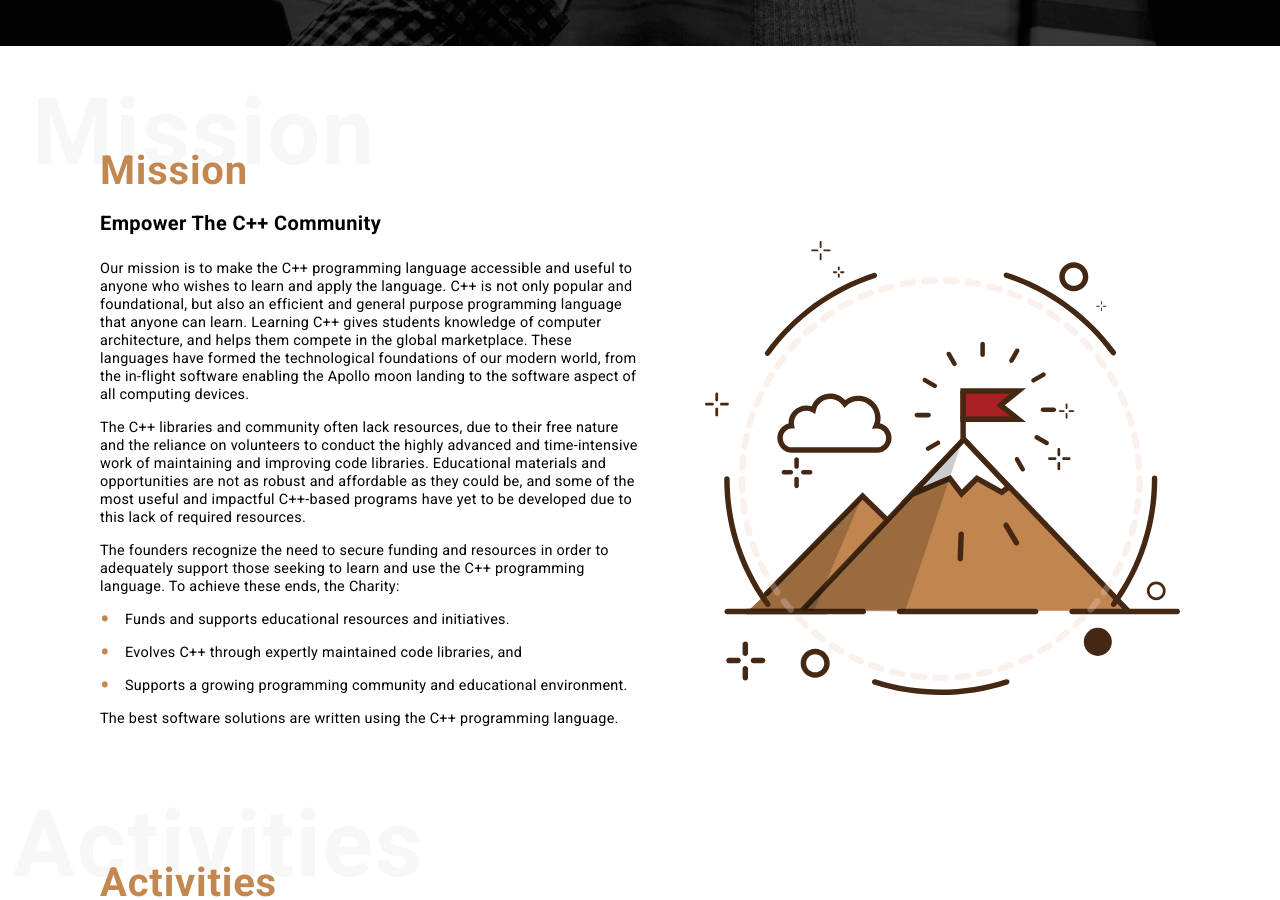
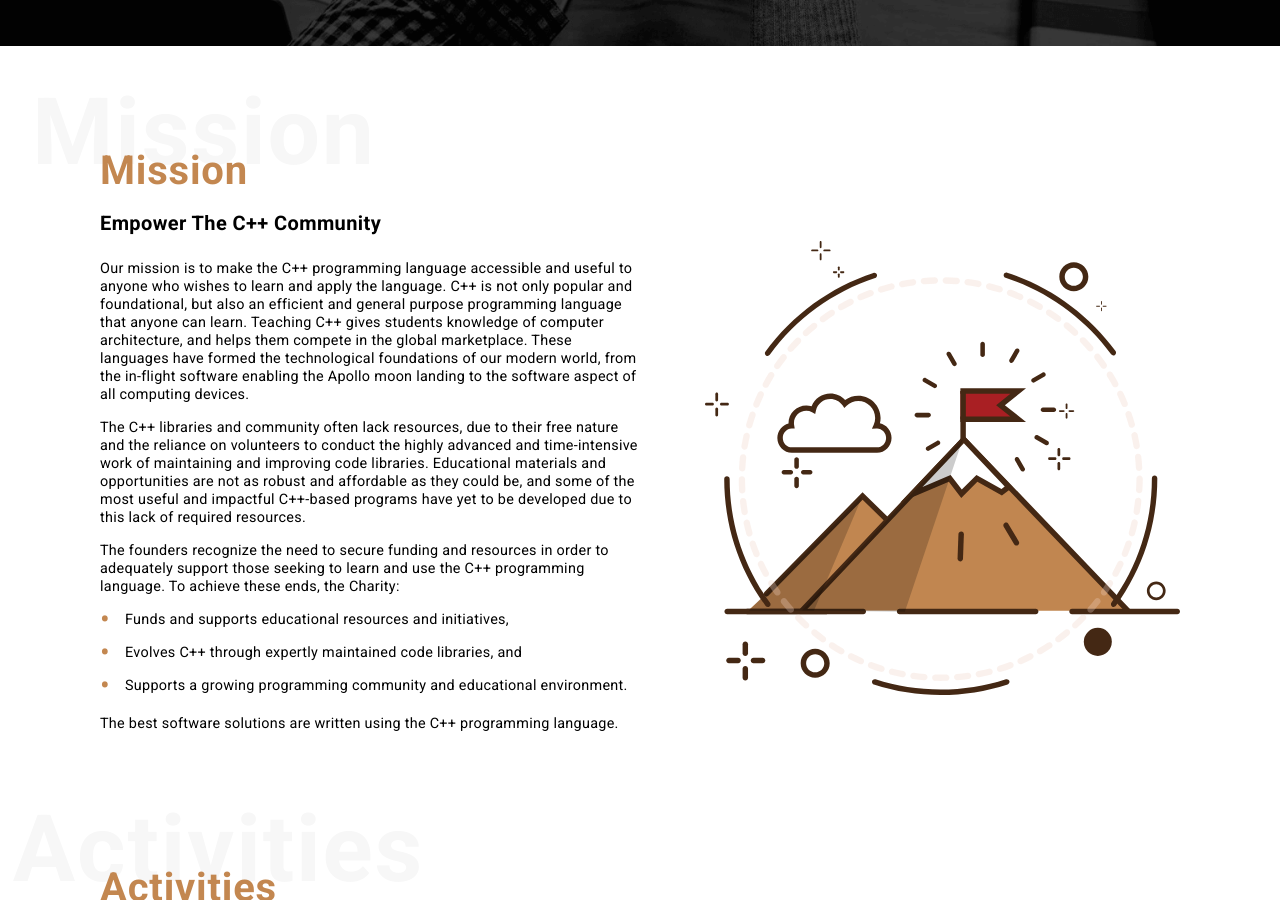
Before and after one commit to unecigarettewm/cppa-www, a Jekyll site: the page built from index.html, in a window 1280 px wide and 900 px high, scrolled down 624 px. Built offline with Jekyll 4.4.1, drawn with Linux system fonts in a browser that asks for light colours.

Commit message:
Update index.html

```diff
--- a/index.html
+++ b/index.html
@@ -22,7 +22,7 @@ description: The C++ Alliance is dedicated to helping the C++ programming langua
         <p class='text-xxs'>Our mission is to make the C++ programming language accessible and useful
         to anyone who wishes to learn and apply the language. C++ is not only popular and foundational,
         but also an efficient and general purpose programming language that anyone can learn.
-        Learning C++ gives students knowledge of computer architecture, and helps them compete in
+        Teaching C++ gives students knowledge of computer architecture, and helps them compete in
         the global marketplace. These languages have formed the technological foundations of our
         modern world, from the in-flight software enabling the Apollo moon landing to the software
         aspect of all computing devices.</p>
@@ -34,9 +34,10 @@ description: The C++ Alliance is dedicated to helping the C++ programming langua
         <p class='text-xxs'>The founders recognize the need to secure funding and resources in order to adequately support
         those seeking to learn and use the C++ programming language.  To achieve these ends, the Charity:</p>
         <ul class='section-list list'>
-          <li class='text-xxs section-list-item'>Funds and supports educational resources and initiatives.</li>
+          <li class='text-xxs section-list-item'>Funds and supports educational resources and initiatives,</li>
           <li class='text-xxs section-list-item'>Evolves C++ through expertly maintained code libraries, and</li>
           <li class='text-xxs section-list-item'>Supports a growing programming community and educational environment.</li>
+        </ul>
           <p class='text-xxs'>The best software solutions are written using the C++ programming language.</p>
       </div>
     </div>
```
